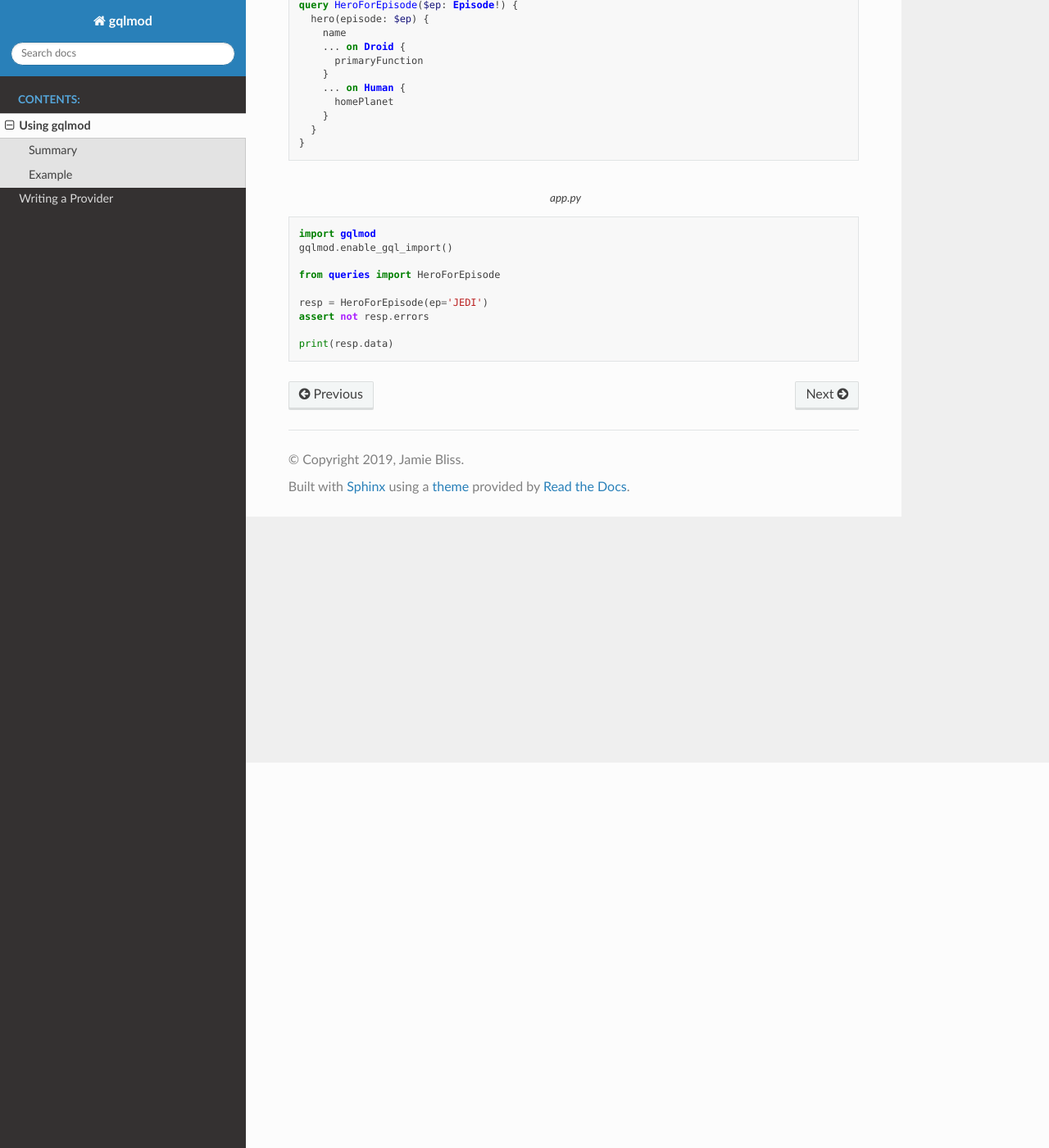
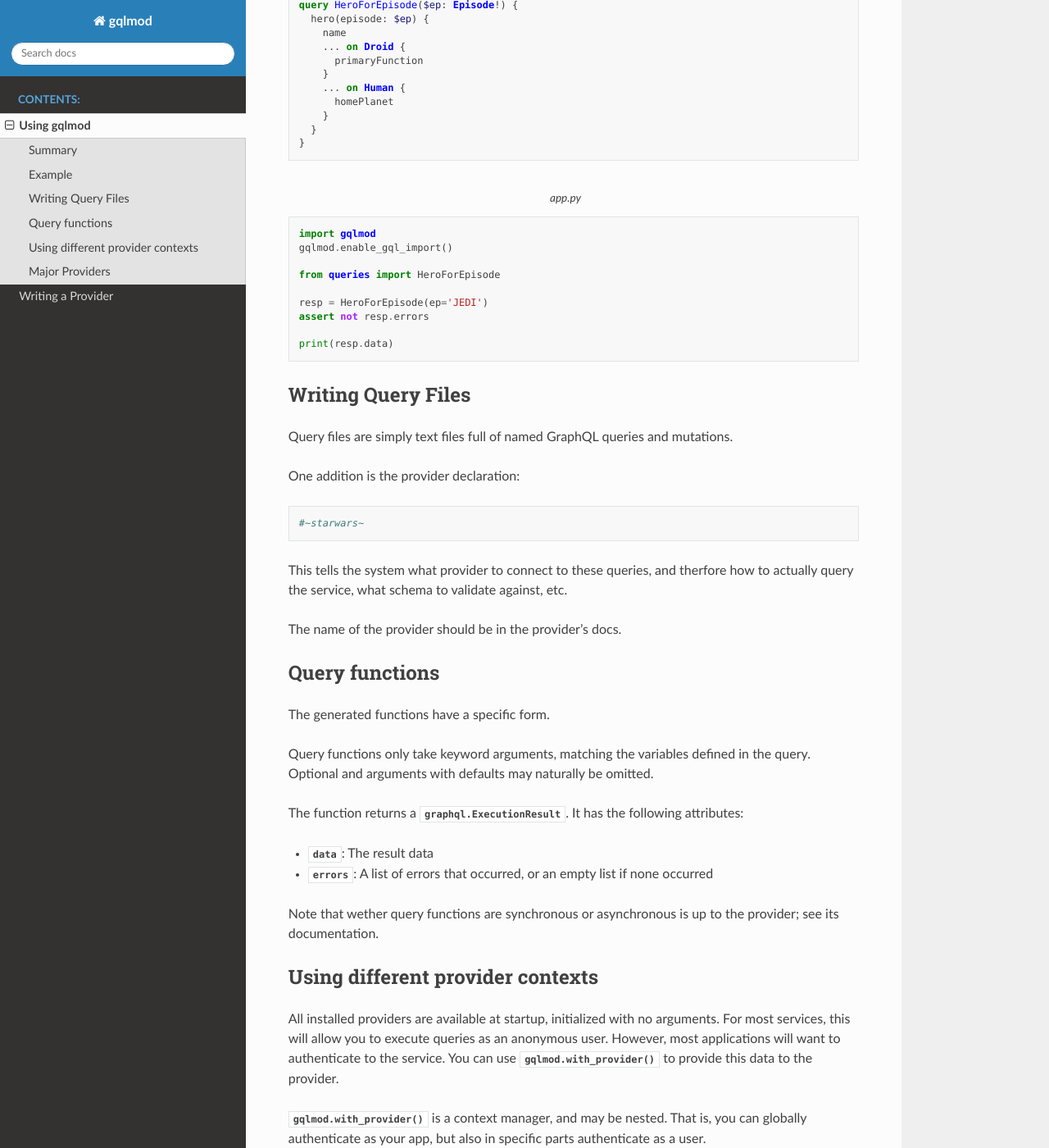
Before and after one commit to gqlmod/gqlmod, a Sphinx documentation site: the page built from docs/usage.rst, in a window 1280 px wide and 1400 px high, scrolled down 470 px. Shown: the whole window at 82% size. Built offline with Sphinx 7.4.7 and the Read the Docs theme 2.0.0, drawn with Linux system fonts in a browser that asks for light colours; some of the changed text lies outside the part shown.

Commit message:
Finish writing the usage document

```diff
--- a/docs/usage.rst
+++ b/docs/usage.rst
@@ -40,3 +40,67 @@ Example
     assert not resp.errors
 
     print(resp.data)
+
+
+Writing Query Files
+-------------------
+
+Query files are simply text files full of named GraphQL queries and mutations.
+
+One addition is the provider declaration:
+
+.. code-block:: graphql
+
+    #~starwars~
+
+This tells the system what provider to connect to these queries, and therfore
+how to actually query the service, what schema to validate against, etc.
+
+The name of the provider should be in the provider's docs.
+
+
+Query functions
+---------------
+
+The generated functions have a specific form.
+
+Query functions only take keyword arguments, matching the variables defined in
+the query. Optional and arguments with defaults may naturally be omitted.
+
+The function returns a :py:class:`graphql.ExecutionResult`. It has the following
+attributes:
+
+* :py:attr:`data <graphql.ExecutionResult.data>`: The result data
+* :py:attr:`errors <graphql.ExecutionResult.errors>`: A list of errors that occurred, or an empty list if none occurred
+
+Note that wether query functions are synchronous or asynchronous is up to the
+provider; see its documentation.
+
+
+Using different provider contexts
+---------------------------------
+
+All installed providers are available at startup, initialized with no arguments.
+For most services, this will allow you to execute queries as an anonymous user.
+However, most applications will want to authenticate to the service. You can use
+:py:func:`gqlmod.with_provider()` to provide this data to the provider.
+
+:py:func:`gqlmod.with_provider()` is a context manager, and may be nested. That
+is, you can globally authenticate as your app, but also in specific parts
+authenticate as a user.
+
+The specific arguments will vary by provider, but usually have this basic form:
+
+.. code-block:: python
+
+    with gqlmod.with_provider('spam-service', token=config['TOKEN']):
+        resp = spam_queries.GetMenu(amount_of_spam=None)
+
+
+Major Providers
+---------------
+
+Here is a list of some maintained providers:
+
+* ``starwars``: Builtin! A demo provider that works on static constant data.
+* ``cirrus-ci``: From `gqlmod-cirrusci <https://pypi.org/project/gqlmod-cirrusci/>`_, connects to `Cirrus CI <https://cirrus-ci.org/>`_
```
